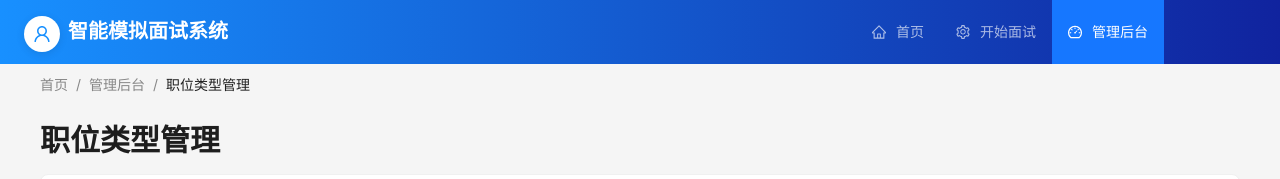
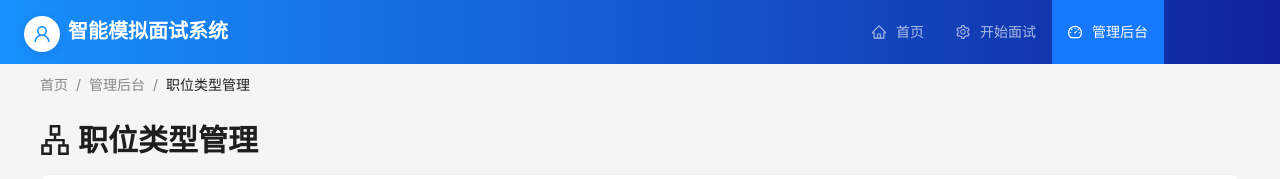
Before and after one commit to thoulee21/interview-ai, a Next.js app in the folder frontend-next/: page /admin/position-types in a window 1280 px wide. Shown: the top 179 px of the page. Built offline with nearby package versions, Linux system fonts and the light colour scheme; no server answers.

Commit message:
fix(PositionTypesPage): 在标题中添加公寓图标以增强视觉效果

```diff
--- a/frontend-next/src/app/admin/position-types/page.tsx
+++ b/frontend-next/src/app/admin/position-types/page.tsx
@@ -2,6 +2,7 @@
 
 import interviewAPI from "@/services/api";
 import {
+  ApartmentOutlined,
   DeleteOutlined,
   EditOutlined,
   ExclamationCircleOutlined,
@@ -22,7 +23,7 @@ import {
 } from "antd";
 import Link from "next/link";
 import { useRouter } from "next/navigation";
-import React, { useEffect, useState } from "react";
+import { useEffect, useState } from "react";
 
 const { Title, Text } = Typography;
 const { Search } = Input;
@@ -181,18 +182,21 @@ export default function PositionTypesPage() {
         style={{ marginBottom: 16 }}
         items={[
           {
-            title: <Link href="/">首页</Link>
+            title: <Link href="/">首页</Link>,
           },
           {
-            title: <Link href="/admin">管理后台</Link>
+            title: <Link href="/admin">管理后台</Link>,
           },
           {
-            title: "职位类型管理"
-          }
+            title: "职位类型管理",
+          },
         ]}
       />
 
-      <Title level={2}>职位类型管理</Title>
+      <Title level={2}>
+        <ApartmentOutlined style={{ marginRight: 8 }} />
+        职位类型管理
+      </Title>
       <Card style={{ marginBottom: "20px" }}>
         <div
           style={{
```
